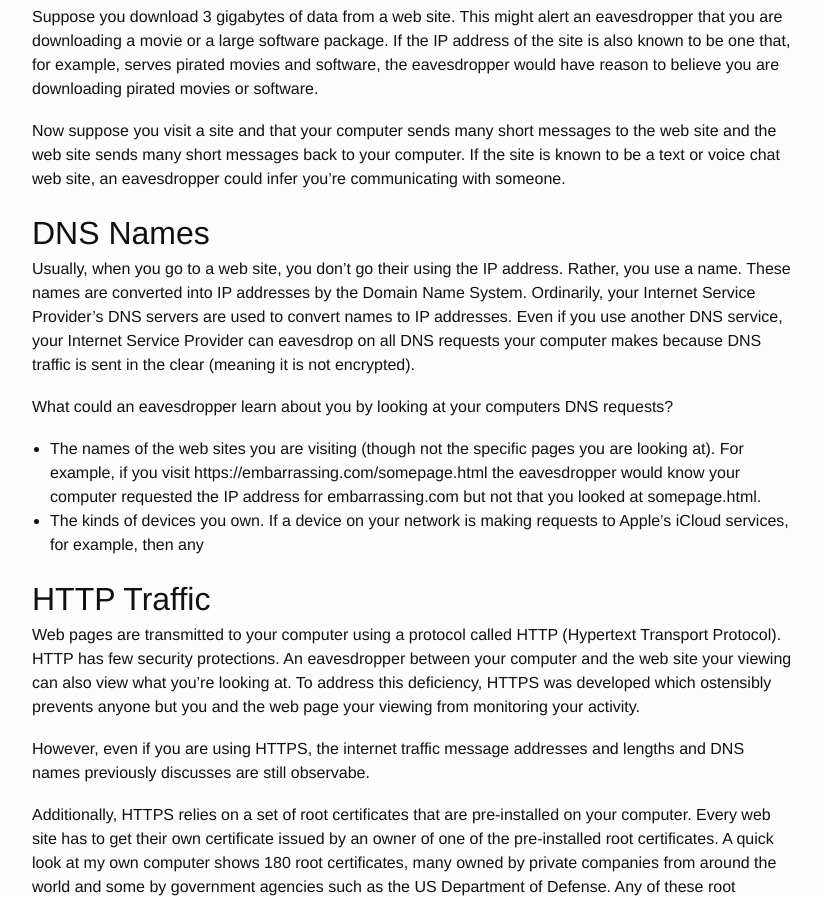
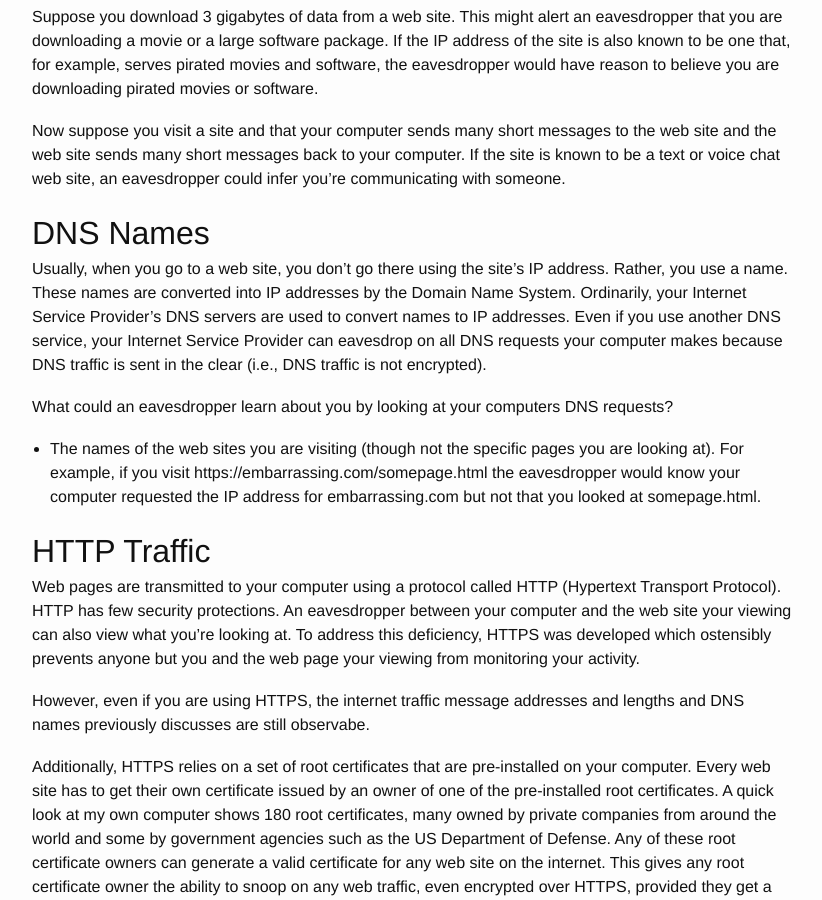
Before and after one commit to drichardson/dougrichardson.us, a Jekyll site: the page built from site/_posts/2015-12-28-internet_surveillance.markdown, in a window 1280 px wide and 900 px high, scrolled down 819 px. Shown: the whole window, without its empty margins (226-1048 px from the left). Built offline with Jekyll 4.4.1, drawn with Linux system fonts in a browser that asks for light colours.

Commit message:
more corrections

```diff
--- a/site/_posts/2015-12-28-internet_surveillance.markdown
+++ b/site/_posts/2015-12-28-internet_surveillance.markdown
@@ -39,19 +39,17 @@ web site sends many short messages back to your computer. If the site is known t
 chat web site, an eavesdropper could infer you're communicating with someone.
 
 # DNS Names
-Usually, when you go to a web site, you don't go their using the IP address. Rather, you use
+Usually, when you go to a web site, you don't go there using the site's IP address. Rather, you use
 a name. These names are converted into IP addresses by the Domain Name System. Ordinarily,
 your Internet Service Provider's DNS servers are used to convert names to IP addresses. Even
 if you use another DNS service, your Internet Service Provider can eavesdrop on all DNS requests
-your computer makes because DNS traffic is sent in the clear (meaning it is not encrypted).
+your computer makes because DNS traffic is sent in the clear (i.e., DNS traffic is not encrypted).
 
 What could an eavesdropper learn about you by looking at your computers DNS requests?
 
 * The names of the web sites you are visiting (though not the specific pages you are looking at). For example,
 if you visit https://embarrassing.com/somepage.html the eavesdropper would know your computer requested
 the IP address for embarrassing.com but not that you looked at somepage.html.
-* The kinds of devices you own. If a device on your network is making requests to Apple's iCloud services, for example, then
-any
 
 # HTTP Traffic
 Web pages are transmitted to your computer using a protocol called HTTP (Hypertext Transport Protocol). HTTP has few security protections.
```
